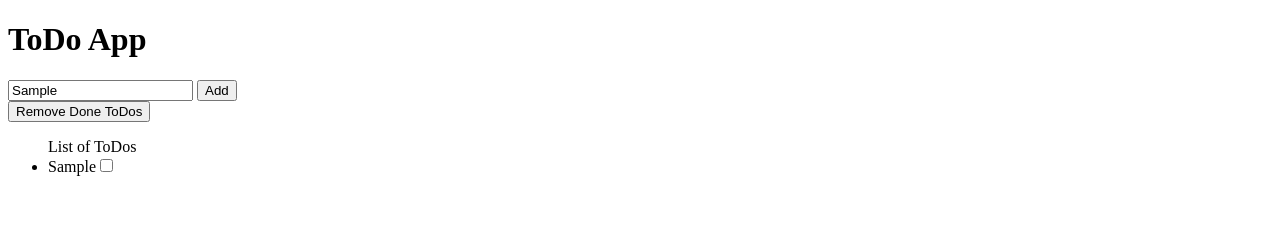
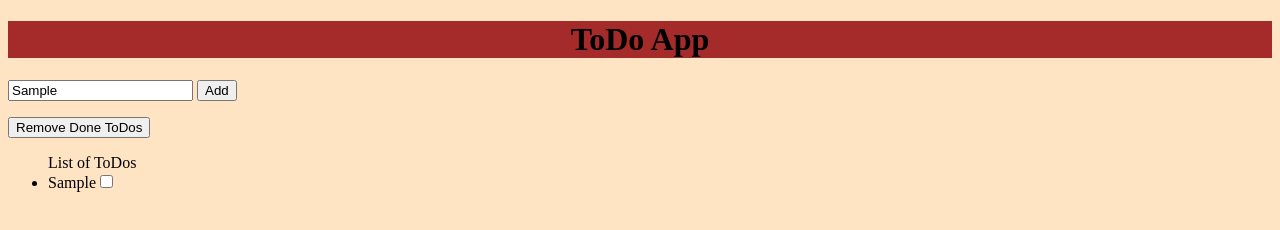
Before and after one commit to JanGawarecki/todo-app, a plain HTML site: page index.html in a window 1280 px wide. Both pictures are taken after typing "Sample" into the empty fields and a click on the button "Add". Drawn offline with Linux system fonts and the light colour scheme.

Commit message:
adding CSS and refactoring JS

```diff
--- a/index.html
+++ b/index.html
@@ -16,7 +16,7 @@
       <button id="add" onclick="addATodo()">Add</button>
       <br />
       <button id="remove" onclick="removeDoneToDos()">Remove Done ToDos</button>
-      <ul id="ToDo-List">
+      <ul id="todo-list">
         List of ToDos
       </ul>
     </main>
--- a/script.js
+++ b/script.js
@@ -1,11 +1,12 @@
+//Add array for done ToDos
 const doneToDos = [];
 
+//Function for adding a ToDo to the List of ToDos
 function addATodo() {
-  let toAddTodo = document.getElementById("todo").value;
-
-  let addedTodo = document.createElement("li");
-  let toDoDone = document.createElement("input");
-  let toDoList = document.getElementById("ToDo-List");
+  const toAddTodo = document.getElementById("todo").value;
+  const addedTodo = document.createElement("li");
+  const toDoDone = document.createElement("input");
+  const toDoList = document.getElementById("todo-list");
 
   addedTodo.innerHTML = toAddTodo;
   toDoDone.setAttribute("type", "checkbox");
@@ -16,6 +17,7 @@ function addATodo() {
   doneToDos.push(toDoDone);
 }
 
+//Function to remove the done ToDos from the List of ToDos
 function removeDoneToDos() {
   for (todo of doneToDos) {
     if (todo.checked == true) {
--- a/style.css
+++ b/style.css
@@ -0,0 +1,12 @@
+body {
+  background-color: bisque;
+}
+
+header {
+  text-align: center;
+  background-color: brown;
+}
+
+#remove {
+  margin-top: 16px;
+}
```
